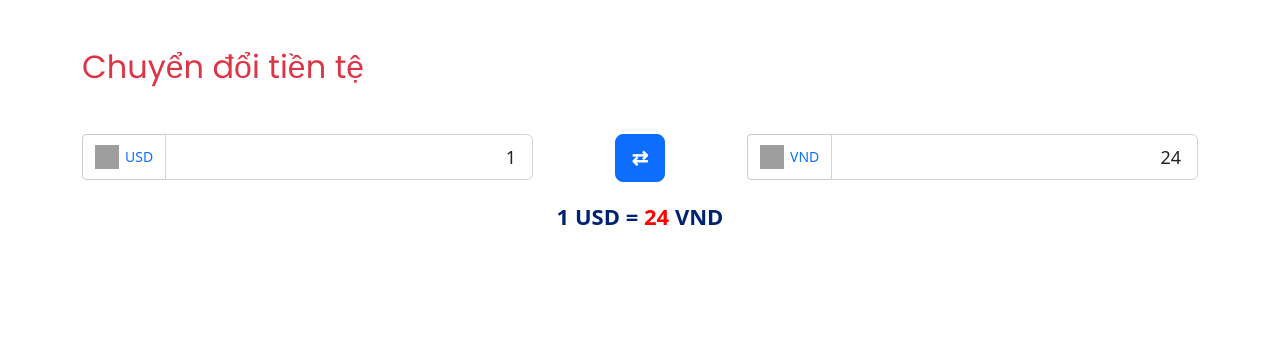
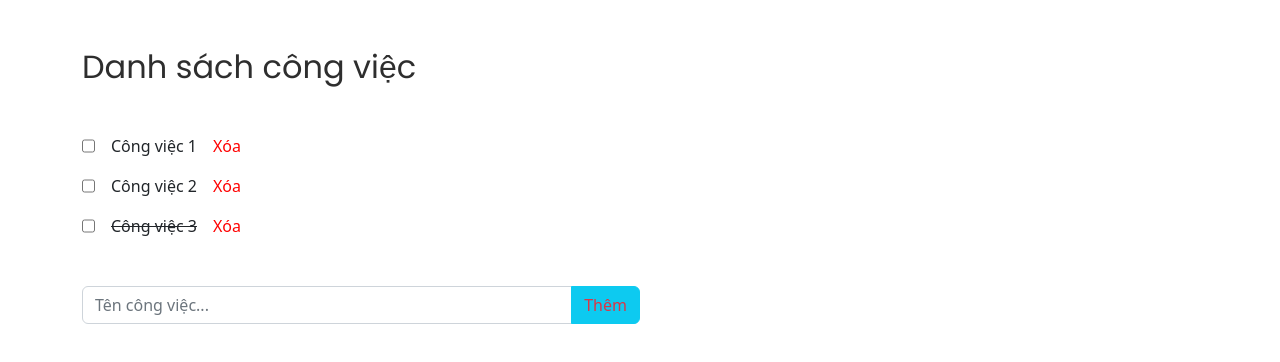
Before and after one commit to tienND1995/tech2-solution, a React (Create React App) app: page / in a window 1280 px wide. Shown: the top 362 px of the page. Built offline with nearby package versions, Linux system fonts and the light colour scheme; grey boxes are pictures that could not be loaded.

Commit message:
update todo list

```diff
--- a/package.json
+++ b/package.json
@@ -7,6 +7,7 @@
     "@testing-library/react": "^13.4.0",
     "@testing-library/user-event": "^13.5.0",
     "bootstrap": "^5.2.3",
+    "node-sass": "^8.0.0",
     "react": "^18.2.0",
     "react-dom": "^18.2.0",
     "react-scripts": "5.0.1",
--- a/src/App.jsx
+++ b/src/App.jsx
@@ -1,8 +1,8 @@
 import React from 'react'
-import Currency from './Components/Currency/Currency'
+import Todo from './Components/State/Todo'
 
 function App(props) {
-  return <Currency/>
+  return <Todo/>
 }
 
 export default App
--- /dev/null
+++ b/src/Components/State/Todo.jsx
@@ -0,0 +1,60 @@
+import React, { Component } from 'react'
+import 'bootstrap/dist/css/bootstrap.min.css'
+import './Todo.scss'
+
+export class Todo extends Component {
+  constructor() {
+    super()
+    this.state = {
+      todoList: [
+        { id: 1, name: 'Công việc 1', isCompeleted: false },
+        { id: 2, name: 'Công việc 2', isCompeleted: false },
+        { id: 3, name: 'Công việc 3', isCompeleted: true },
+      ],
+    }
+  }
+  render() {
+    const { todoList } = this.state
+
+    return (
+      <div className="container">
+        <div className="row">
+          <div className="col">
+            <h2 className="my-5">Danh sách công việc</h2>
+            <div className="todo-list">
+              {todoList.map(({ id, name, isCompeleted }) => {
+                return (
+                  <div
+                    className={`todo-item mb-3 d-flex ${
+                      isCompeleted ? 'completed' : ''
+                    }`}
+                    key={id}
+                  >
+                    <input type="checkbox" />
+                    <span className="mx-3 name-work">{name}</span>
+                    <span>Xóa</span>
+                  </div>
+                )
+              })}
+            </div>
+
+            <div className="form mt-5">
+              <form action="">
+                <div className='input-group w-50'>
+                  <input
+                    className="form-control"
+                    type="text"
+                    placeholder="Tên công việc..."
+                  />
+                  <button type="submit" className='btn btn-info text-danger'>Thêm</button>
+                </div>
+              </form>
+            </div>
+          </div>
+        </div>
+      </div>
+    )
+  }
+}
+
+export default Todo
--- /dev/null
+++ b/src/Components/State/Todo.scss
@@ -0,0 +1,13 @@
+.todo-list {
+  > .todo-item {
+    &.completed {
+      .name-work {
+        text-decoration: line-through;
+      }
+    }
+
+    span:last-child {
+        color: red;
+    }
+  }
+}
```
Also changed, not shown: 1 other file (tests, documents, lock files or other folders).
